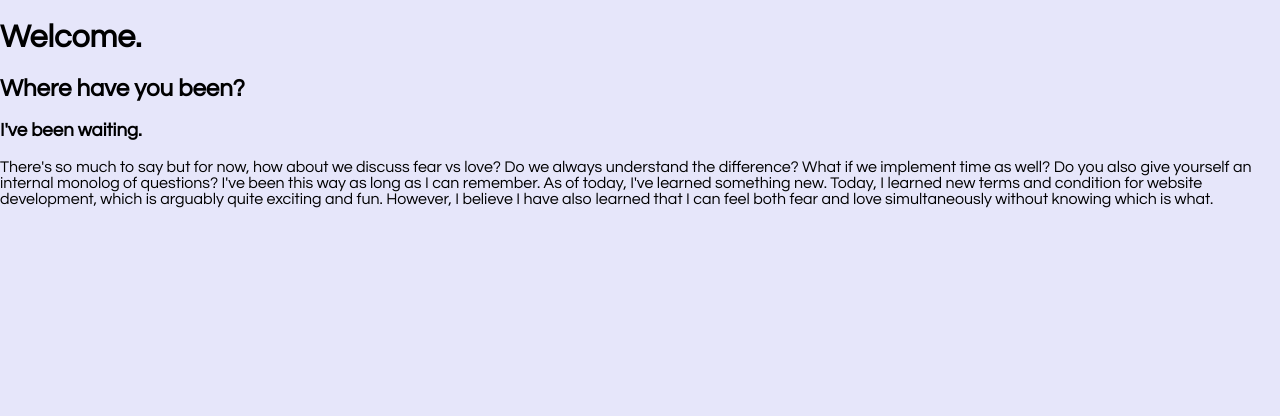
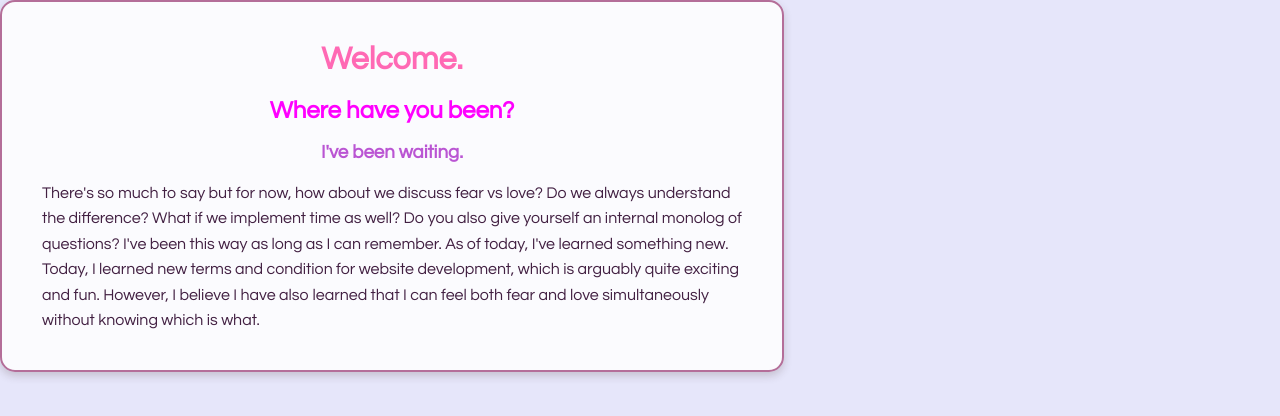
Before and after one commit to inannastasia/inannastasia1, a plain HTML site: page index.html in a window 1280 px wide. Drawn offline with Linux system fonts and the light colour scheme.

Commit message:
Add files via upload
I forgot to add a div class with the content.container! This should produce the output I was looking for.

```diff
--- a/index.html
+++ b/index.html
@@ -5,12 +5,15 @@
     <meta charset="UTF-8">
     <meta name="viewport" content="width=device-width, initial-scale=1.0">
     <title>inannastasia site one</title>
+
 	<link rel="stylesheet" href="mystyle.css">
 </head>
 <body>
-<h1>Welcome.</h1>
-<h2>Where have you been?</h2>
-<h3>I've been waiting.</h3>
-<p>There's so much to say but for now, how about we discuss fear vs love? Do we always understand the difference? What if we implement time as well? Do you also give yourself an internal monolog of questions? I've been this way as long as I can remember. As of today, I've learned something new. Today, I learned new terms and condition for website development, which is arguably quite exciting and fun. However, I believe I have also learned that I can feel both fear and love simultaneously without knowing which is what.</p>
+    <div class="content-container">
+        <h1>Welcome.</h1>
+        <h2>Where have you been?</h2>
+        <h3>I've been waiting.</h3>
+        <p>There's so much to say but for now, how about we discuss fear vs love? Do we always understand the difference? What if we implement time as well? Do you also give yourself an internal monolog of questions? I've been this way as long as I can remember. As of today, I've learned something new. Today, I learned new terms and condition for website development, which is arguably quite exciting and fun. However, I believe I have also learned that I can feel both fear and love simultaneously without knowing which is what.</p>
+    </div>
 </body>
 </html>
```
